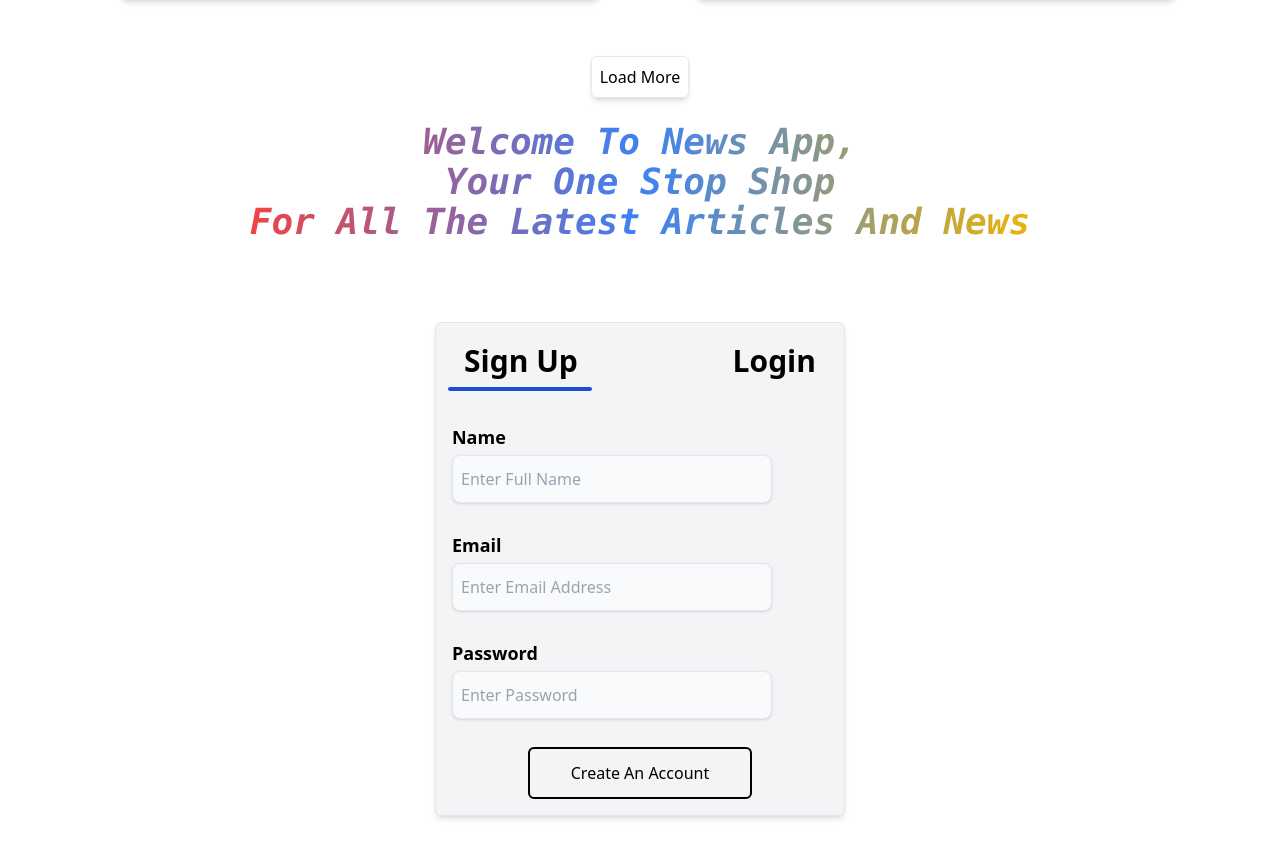
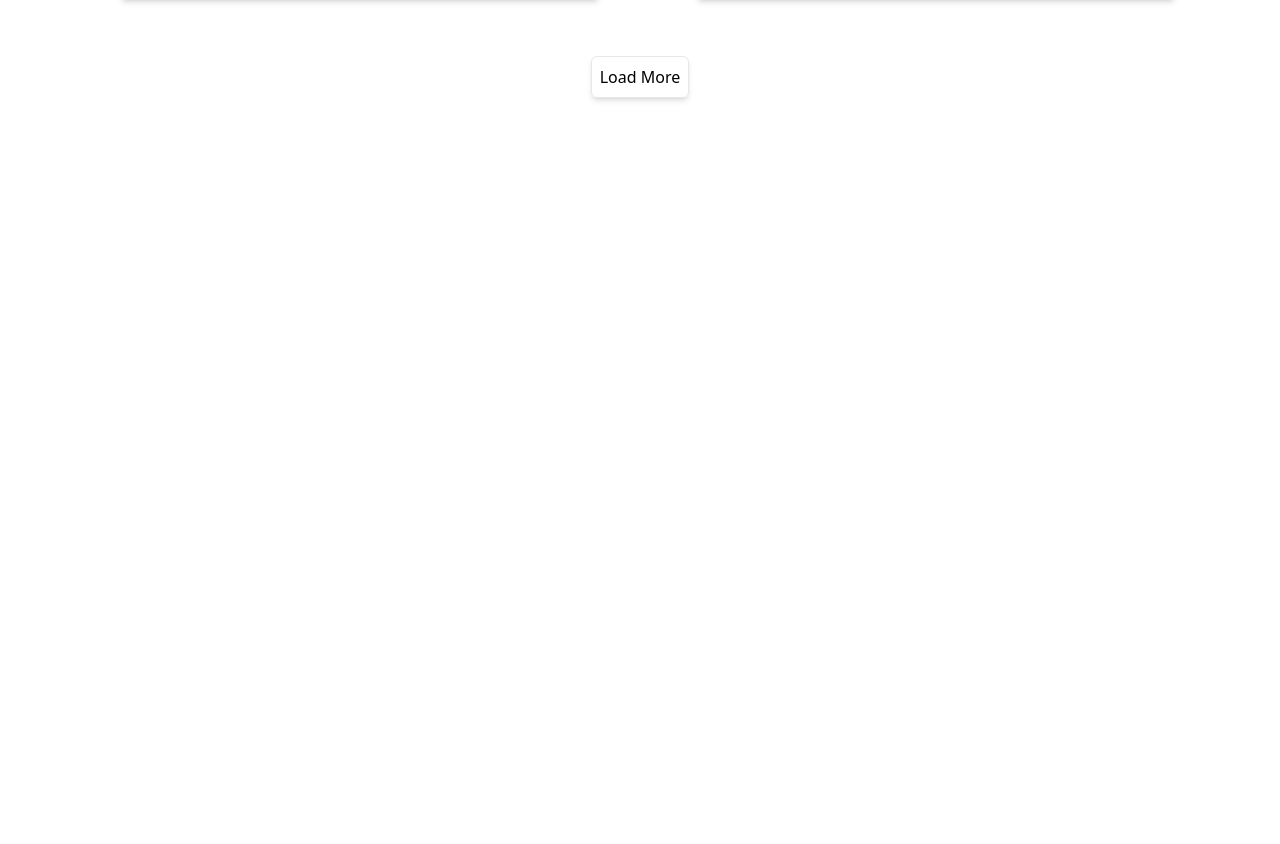
Before and after one commit to themuffineman/news-app, a React (Vite) app in the folder news/: page / in a window 1280 px wide. Shown: the part 4153-4997 px from the top of the page. After the commit the page ends 4279 px from the top, so only its background shows below. Built offline with nearby package versions, Linux system fonts and the light colour scheme.

Commit message:
Form btn mods

```diff
--- a/news/src/App.tsx
+++ b/news/src/App.tsx
@@ -3,7 +3,6 @@ import NavBar from './sections/NavBar'
 import TrendingArticle from './components/TrendingArticle'
 import NewsGrid from './sections/NewsGrid'
 import Sources from './sections/Sources'
-import SignUpPage from './pages/SignUpPage'
 
 const App: React.FC = () => {
 
@@ -14,7 +13,6 @@ const App: React.FC = () => {
         <TrendingArticle/>
         <Sources/>
         <NewsGrid/>
-        <SignUpPage/>
       </div>
     </>
   )
--- a/news/src/components/CreateBtn.tsx
+++ b/news/src/components/CreateBtn.tsx
@@ -2,7 +2,7 @@ import React from 'react'
 
 const CreateBtn:React.FC = () => {
   return (
-    <button className='w-56 bg-transparent border-black border-2 rounded-md text-black p-3 hover:bg-black hover:text-white transition-all'>Create An Account</button>
+    <button className='w-56 bg-white border-2 active:shadow-none active:translate-y-2 shadow rounded-md text-black p-3 hover:bg-slate-100  transition-all'>Create An Account</button>
   )
 }
 
--- a/news/src/components/LoginBtn.tsx
+++ b/news/src/components/LoginBtn.tsx
@@ -2,7 +2,7 @@ import React from 'react'
 
 const LoginBtn:React.FC = () => {
   return (
-    <button className='w-56 bg-transparent border-black border-2 rounded-md text-black p-3 hover:bg-black hover:text-white transition-all'>Login</button>
+    <button className='w-56 bg-white active:shadow-none active:translate-y-2 border-2 shadow rounded-md text-black p-3 hover:bg-slate-100  transition-all'>Login</button>
   )
 }
 
```
